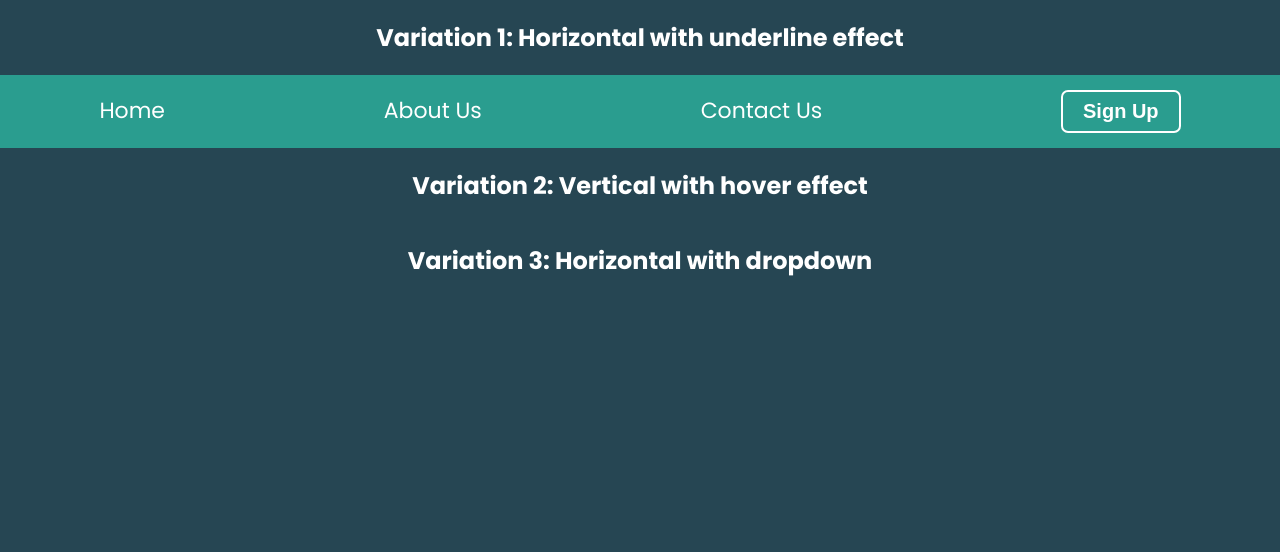
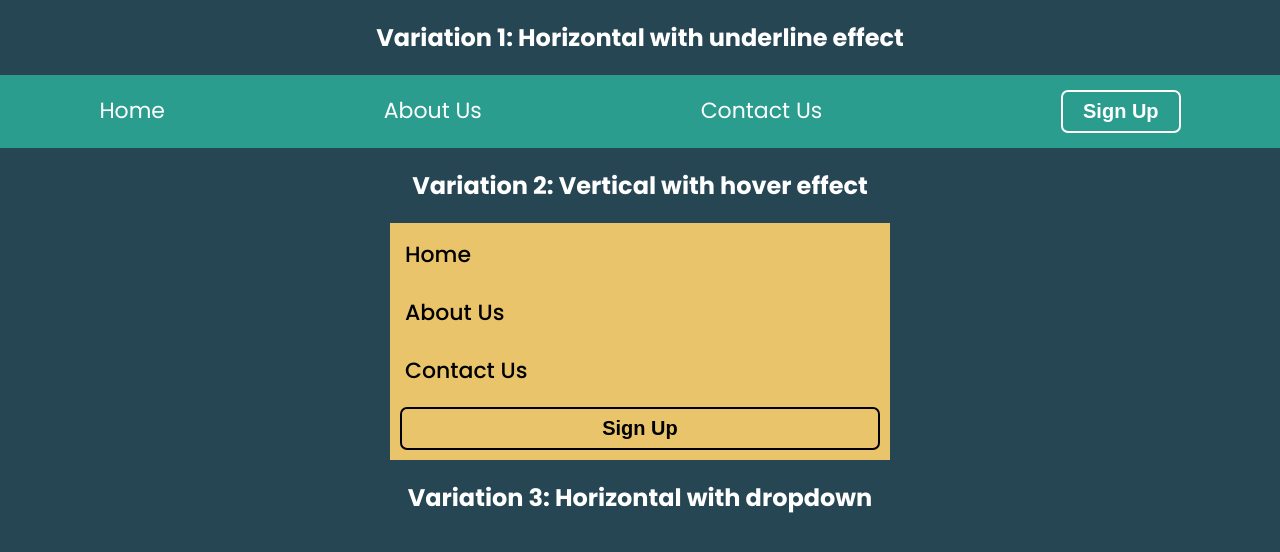
Before and after one commit to the-ajay-panigrahi/FullStackWebDev, a plain HTML site: page 02_CSS/05_nav_bar_project/nav-bar.html in a window 1280 px wide. Drawn offline with Linux system fonts and the light colour scheme.

Commit message:
nav bar project variation 2

```diff
--- a/02_CSS/05_nav_bar_project/nav-bar.html
+++ b/02_CSS/05_nav_bar_project/nav-bar.html
@@ -78,12 +78,68 @@
         background-color: white;
         color: #2a9d8f;
       }
+
+      #navbar-2 {
+        background-color: #e9c46a;
+        padding: 10px;
+        max-width: 500px;
+        margin: 0px auto;
+      }
+
+      #navbar-2 ul {
+        height: 100%;
+        display: flex;
+        list-style: none;
+        flex-direction: column;
+        align-items: center;
+        flex-wrap: wrap;
+        row-gap: 15px;
+        column-gap: 30px;
+      }
+
+      #navbar-2 li {
+        color: black;
+        text-decoration: none;
+        font-size: 22px;
+        width: 100%;
+        padding: 5px;
+        cursor: pointer;
+      }
+
+      #navbar-2 li:hover {
+        background-color: #f9b812d1;
+      }
+
+      #navbar-2 li a {
+        text-decoration: none;
+        color: black;
+        font-weight: 500;
+      }
+
+      #navbar-2 button {
+        background-color: transparent;
+        border: 2px solid black;
+        padding: 8px 20px;
+        color: black;
+        font-size: 20px;
+        cursor: pointer;
+        border-radius: 7px;
+        font-weight: bolder;
+        transition: all 0.3s ease-in-out;
+        width: 100%;
+      }
+
+      #navbar-2 button:hover {
+        transition: all 0.3s ease-in-out;
+        background-color: black;
+        color: #e9c46a;
+      }
     </style>
   </head>
   <body>
     <main>
       <h2>Variation 1: Horizontal with underline effect</h2>
-      <header id="header-1">
+      <header>
         <nav id="navbar-1">
           <ul>
             <li><a href="#">Home</a></li>
@@ -93,7 +149,19 @@
           </ul>
         </nav>
       </header>
+
       <h2>Variation 2: Vertical with hover effect</h2>
+      <header>
+        <nav id="navbar-2">
+          <ul>
+            <li><a href="#">Home</a></li>
+            <li><a href="#">About Us</a></li>
+            <li><a href="#">Contact Us</a></li>
+            <button>Sign Up</button>
+          </ul>
+        </nav>
+      </header>
+
       <h2>Variation 3: Horizontal with dropdown</h2>
     </main>
   </body>
```
